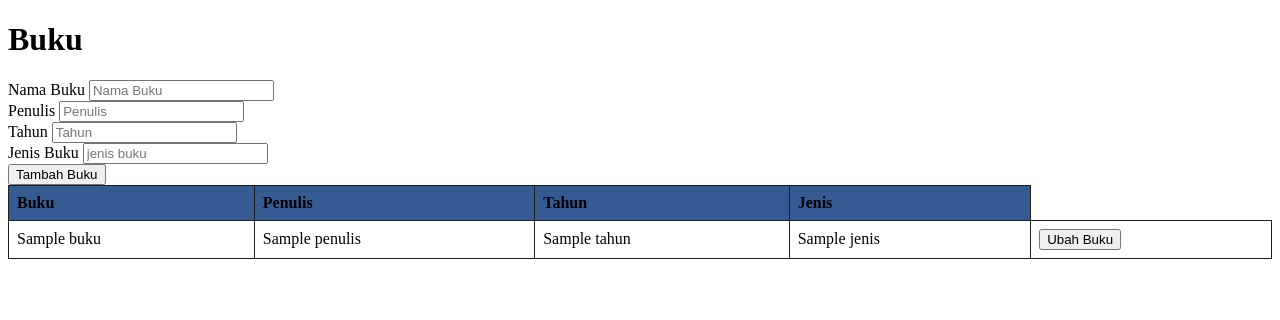
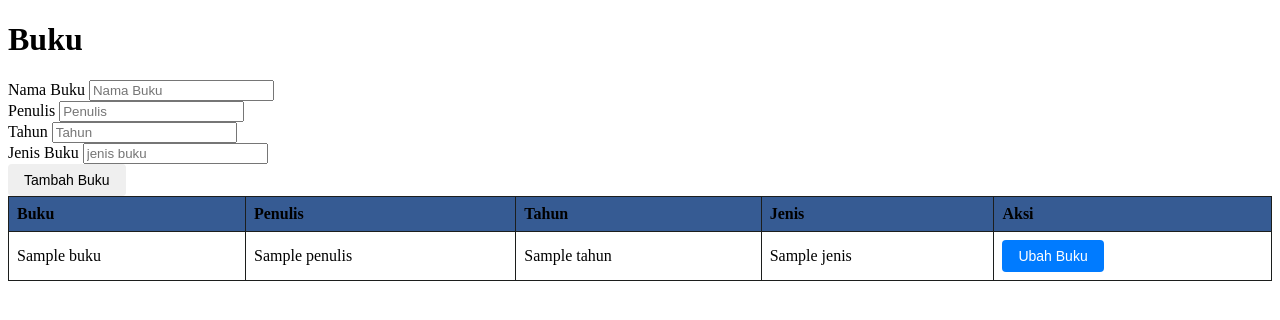
Before and after one commit to ericcandra/tugasPAWahir_uas_enoj, a Node project: template app_server/views/buku.ejs in a window 1280 px wide. Shown: the top 320 px of the page. Run offline with Node 20 templates, Linux system fonts and the light colour scheme; the template is opened without the code that fills it: most values are stand-ins (such as "Sample title", 1, 10 or a date in 2020).

Commit message:
update method ubah

```diff
--- a/app_server/views/buku.ejs
+++ b/app_server/views/buku.ejs
@@ -69,6 +69,7 @@
         <th>Penulis</th>
         <th>Tahun</th>
         <th>Jenis</th>
+        <th>Aksi</th>
     </tr>
     <% buku.forEach(data => {%>
     <tr>
@@ -77,13 +78,32 @@
         <td><%= data.tahun %></td>
         <td><%= data.jenis %></td>
         <td>
-          <form action="/buku/update/<%= data._id %>" method="POST" style="display: inline;">
-              <input type="hidden" name="nama" value="<%= data.nama %>" />
-              <input type="hidden" name="penulis" value="<%= data.penulis %>" />
-              <input type="hidden" name="tahun" value="<%= data.tahun %>" />
-              <input type="hidden" name="jenis" value="<%= data.jenis %>" />
-              <button type="submit">Ubah Buku</button>
-          </form>
+          <style>
+            .btn {
+                padding: 8px 16px;
+                font-size: 14px;
+                cursor: pointer;
+                border: none;
+                border-radius: 4px;
+                transition: background-color 0.3s ease;
+            }
+
+            .btn-edit {
+                background-color: #007bff; /* Warna biru */
+                color: #fff; /* Warna teks putih */
+            }
+
+            .btn-edit:hover {
+                background-color: #0056b3; /* Warna biru tua saat hover */
+            }
+        </style>
+          <form action="/buku/update/<%= data._id %>" method="PUT" style="display: inline;">
+            <input type="hidden" name="nama" value="<%= data.nama %>" />
+            <input type="hidden" name="penulis" value="<%= data.penulis %>" />
+            <input type="hidden" name="tahun" value="<%= data.tahun %>" />
+            <input type="hidden" name="jenis" value="<%= data.jenis %>" />
+            <button type="submit" class="btn btn-edit">Ubah Buku</button>
+        </form>
         </td>
     </tr>
     <% }) %>
```
